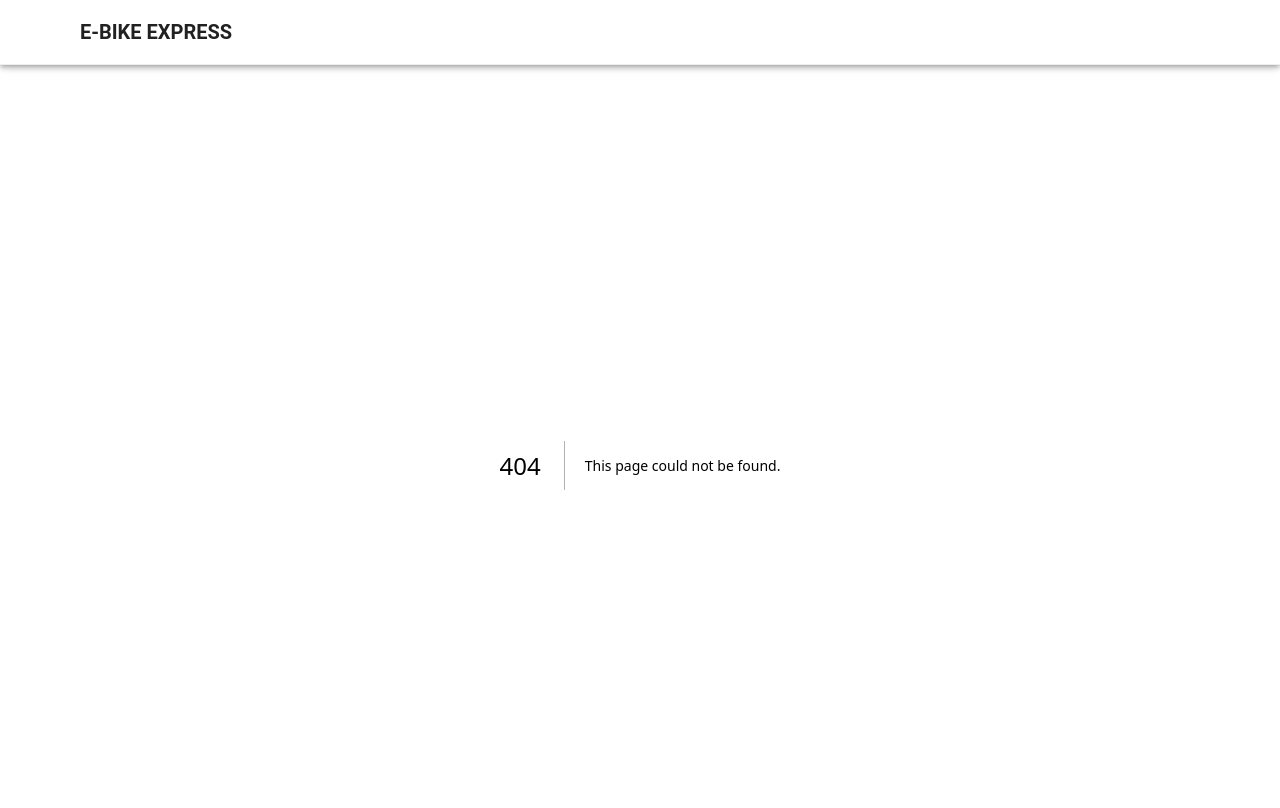
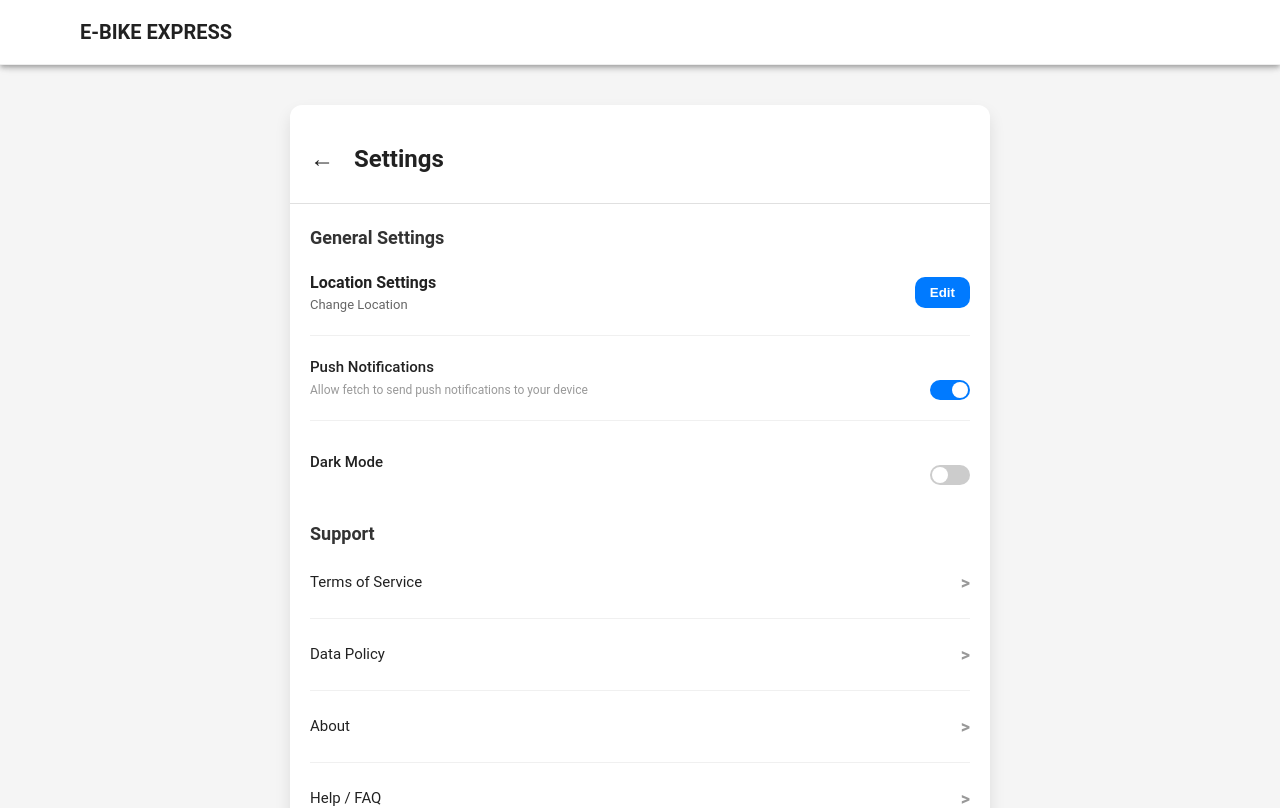
Before and after one commit to AshArce/Platform-Tech-BSIT-2B-E-commerce, a Next.js app: page /settings in a window 1280 px wide. Before the commit this address had no page. Shown: the top 808 px of the page. Built offline with nearby package versions, Linux system fonts and the light colour scheme; sample sign-in values are in the browser's storage; some icons are missing; what @mui/material-nextjs would draw is missing.

Commit message:
Settings

```diff
--- /dev/null
+++ b/src/app/settings/page.js
@@ -0,0 +1,250 @@
+
+"use client"; // Retained to allow use of React Hooks like useState
+
+import { DarkMode } from '@mui/icons-material';
+import React from 'react';
+
+// ---------------------------
+// 1. Reusable Styles (Updated for Website View)
+// ---------------------------
+const styles = {
+    screenContainer: {
+        // --- CHANGES FOR WEBSITE VIEW ---
+        minHeight: '100vh',
+        backgroundColor: '#f5f5f5', // Light gray background for the overall page
+        display: 'flex',
+        justifyContent: 'center', // Center the content card
+        alignItems: 'flex-start',
+        padding: '40px 20px', // Add more vertical padding
+        boxSizing: 'border-box',
+    },
+    settingsCard: {
+        width: '100%',
+        maxWidth: '700px', // Increased max width for a desktop screen
+        backgroundColor: 'white',
+        borderRadius: '12px', // Slightly less rounded for a web feel
+        padding: '20px 0',
+        boxShadow: '0 8px 16px rgba(0, 0, 0, 0.1)', // Subtle shadow
+        marginTop: '0px',
+        overflow: 'hidden',
+    },
+    // ---------------------------------
+    header: {
+        display: 'flex',
+        alignItems: 'center',
+        padding: '0 20px 10px',
+        borderBottom: '1px solid #e0e0e0',
+        marginBottom: '20px',
+    },
+    title: {
+        fontSize: '24px', // Slightly larger title for desktop
+        fontWeight: '600',
+        flexGrow: 1,
+        textAlign: 'left', // Aligned left for website view
+        marginLeft: '20px', // Give space after the back button
+    },
+    backButton: {
+        cursor: 'pointer',
+    },
+    section: {
+        padding: '0 20px',
+        marginBottom: '20px',
+    },
+    sectionTitle: {
+        fontSize: '18px',
+        fontWeight: '700',
+        color: '#333',
+        marginTop: '25px',
+        marginBottom: '10px',
+    },
+    divider: {
+        height: '1px',
+        backgroundColor: '#f0f0f0',
+        margin: '10px 0',
+    },
+    // Toggle Switch Styling (Unchanged)
+    switchContainer: {
+        display: 'flex',
+        alignItems: 'center',
+        justifyContent: 'flex-end',
+    },
+    toggleInput: { opacity: 0, width: 0, height: 0 },
+    slider: {
+        cursor: 'pointer',
+        width: '40px',
+        height: '20px',
+        backgroundColor: '#ccc',
+        transition: '0.4s',
+        borderRadius: '34px',
+        position: 'relative',
+    },
+    sliderBefore: (isChecked) => ({
+        position: 'absolute',
+        content: '""',
+        height: '16px',
+        width: '16px',
+        left: '2px',
+        bottom: '2px',
+        backgroundColor: 'white',
+        transition: '0.4s',
+        borderRadius: '50%',
+        transform: isChecked ? 'translateX(20px)' : 'translateX(0)',
+    }),
+    toggleChecked: { backgroundColor: '#007aff' },
+    arrowIcon: { fontSize: '18px', color: '#999', fontWeight: 'bold' }
+};
+
+// ---------------------------
+// 2. Reusable Components (Unchanged)
+// ---------------------------
+
+const ToggleSwitch = ({ isChecked, onToggle }) => (
+    <div style={styles.switchContainer}>
+        <label>
+            <input
+                type="checkbox"
+                checked={isChecked}
+                onChange={onToggle}
+                style={styles.toggleInput}
+            />
+            <div style={{...styles.slider, ...(isChecked ? styles.toggleChecked : {})}}>
+                <div style={styles.sliderBefore(isChecked)}></div>
+            </div>
+        </label>
+    </div>
+);
+
+const ToggleSettingItem = ({ title, description, isChecked, onToggle }) => (
+    <div style={{ display: 'flex', alignItems: 'center', justifyContent: 'space-between', padding: '10px 0' }}>
+        <div style={{ flexGrow: 1 }}>
+            <p style={{ margin: 0, fontSize: '15px', fontWeight: '500' }}>{title}</p>
+            {description && <p style={{ margin: '3px 0 0 0', fontSize: '12px', color: '#999' }}>{description}</p>}
+        </div>
+        <ToggleSwitch isChecked={isChecked} onToggle={onToggle} />
+    </div>
+);
+
+const NavigationItem = ({ title, onClick }) => (
+    <div
+        style={{
+            display: 'flex',
+            alignItems: 'center',
+            justifyContent: 'space-between',
+            padding: '12px 0',
+            cursor: 'pointer',
+        }}
+        onClick={onClick}
+    >
+        <p style={{ margin: 0, fontSize: '15px' }}>{title}</p>
+        <span style={styles.arrowIcon}>&gt;</span>
+    </div>
+);
+
+const ProfileHeader = ({ name, description, onEdit }) => (
+    <div style={{ display: 'flex', alignItems: 'center', justifyContent: 'space-between', padding: '10px 0' }}>
+        <div style={{ display: 'flex', alignItems: 'center' }}>
+
+            <div>
+                <p style={{ fontWeight: 'bold', fontSize: '16px', margin: 0 }}>{name}</p>
+                <p style={{ fontSize: '13px', color: '#666', margin: 0 }}>{description}</p>
+            </div>
+        </div>
+        <button
+            onClick={onEdit}
+            style={{
+                backgroundColor: '#007aff',
+                color: 'white',
+                border: 'none',
+                borderRadius: '10px',
+                padding: '8px 15px',
+                fontWeight: '600',
+                cursor: 'pointer',
+            }}
+        >
+            Edit
+        </button>
+    </div>
+);
+
+
+// ---------------------------
+// 3. Main Page Component (Unchanged logic)
+// ---------------------------
+export default function SettingsPage() {
+    const [pushChecked, setPushChecked] = React.useState(true);
+    const [Darkmode, setDarkMode] = React.useState(false);
+
+    const handleBack = () => console.log('Go back action');
+    const handleEdit = () => console.log('Edit profile clicked!');
+    const handleNavClick = (item) => console.log(`Navigating to ${item}`);
+
+    return (
+        <div style={styles.screenContainer}>
+            <div style={styles.settingsCard}>
+                {/* Header */}
+                <div style={styles.header}>
+                    <span style={{ fontSize: '24px', cursor: 'pointer' }} onClick={handleBack}>&larr;</span>
+                    <h1 style={styles.title}>Settings</h1>
+                </div>
+
+                {/* General Settings Card */}
+                <div style={styles.section}>
+                    <h3 style={{...styles.sectionTitle, marginTop: 0}}>General Settings</h3>
+
+                    {/* Profile Header */}
+                    <ProfileHeader
+                        name="Location Settings"
+                        description="Change Location"
+                        onEdit={handleEdit}
+                    />
+                    <div style={styles.divider} />
+
+                    {/* Push Notifications */}
+                    <ToggleSettingItem
+                        title="Push Notifications"
+                        description="Allow fetch to send push notifications to your device"
+                        isChecked={pushChecked}
+                        onToggle={() => setPushChecked(!pushChecked)}
+                    />
+                    <div style={styles.divider} />
+
+                    {/* Email Notifications */}
+                    <ToggleSettingItem
+                        title="Dark Mode"
+                        isChecked={Darkmode}
+                        onToggle={() => setDarkMode(!Darkmode)}
+                    />
+                </div>
+
+                {/* Support Section Card */}
+                <div style={styles.section}>
+                    <h3 style={styles.sectionTitle}>Support</h3>
+                    <NavigationItem
+                        title="Terms of Service"
+                        onClick={() => handleNavClick('Terms of Service')}
+                    />
+                    <div style={styles.divider} />
+                    <NavigationItem
+                        title="Data Policy"
+                        onClick={() => handleNavClick('Data Policy')}
+                    />
+                    <div style={styles.divider} />
+                    <NavigationItem
+                        title="About"
+                        onClick={() => handleNavClick('About')}
+                    />
+                    <div style={styles.divider} />
+                    <NavigationItem
+                        title="Help / FAQ"
+                        onClick={() => handleNavClick('Help / FAQ')}
+                    />
+                    <div style={styles.divider} />
+                    <NavigationItem
+                        title="Contact us"
+                        onClick={() => handleNavClick('Contact us')}
+                    />
+                </div>
+            </div>
+        </div>
+    );
+}
```
Also changed, not shown: 1 other file (tests, documents, lock files or other folders).
